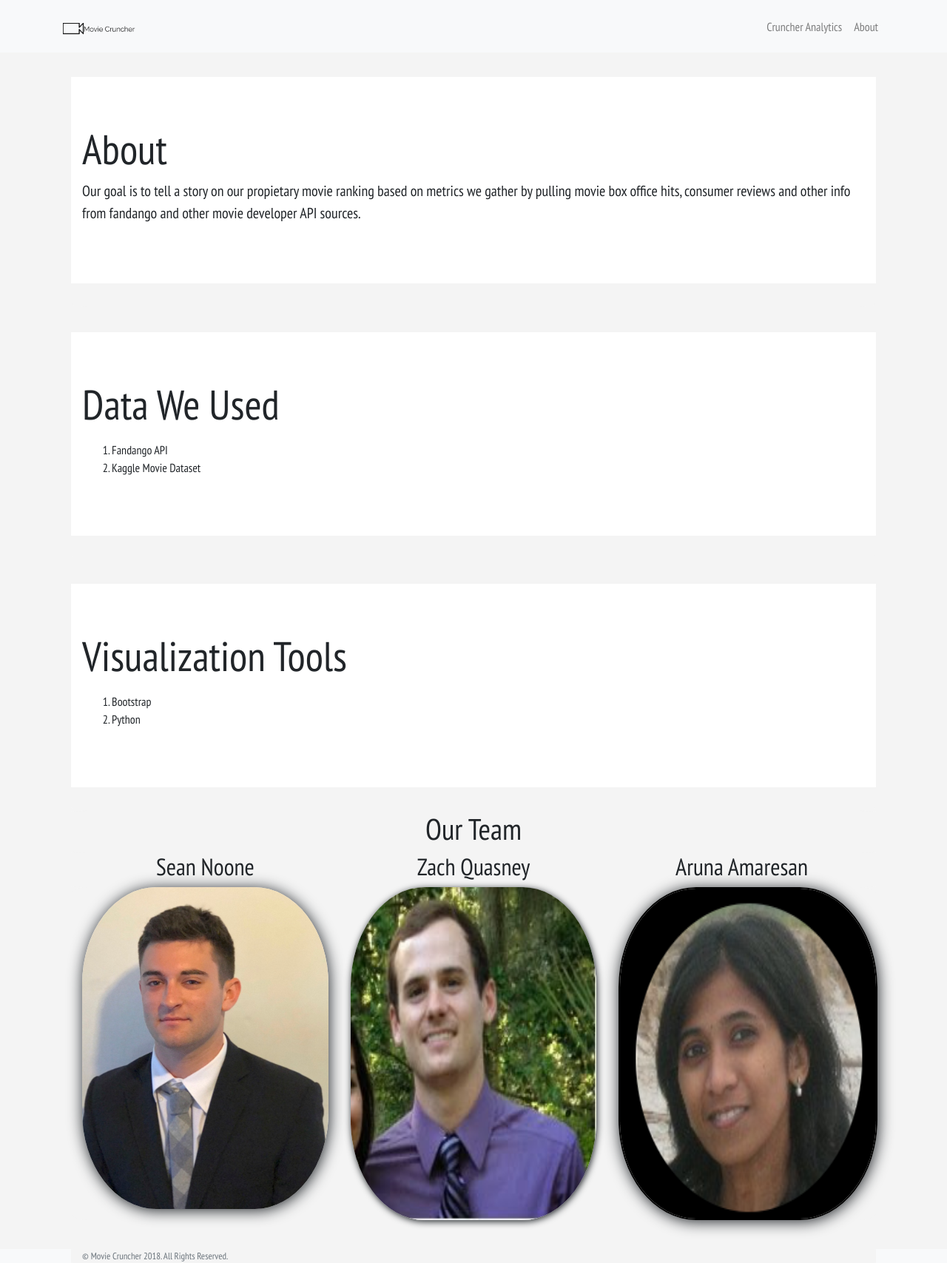
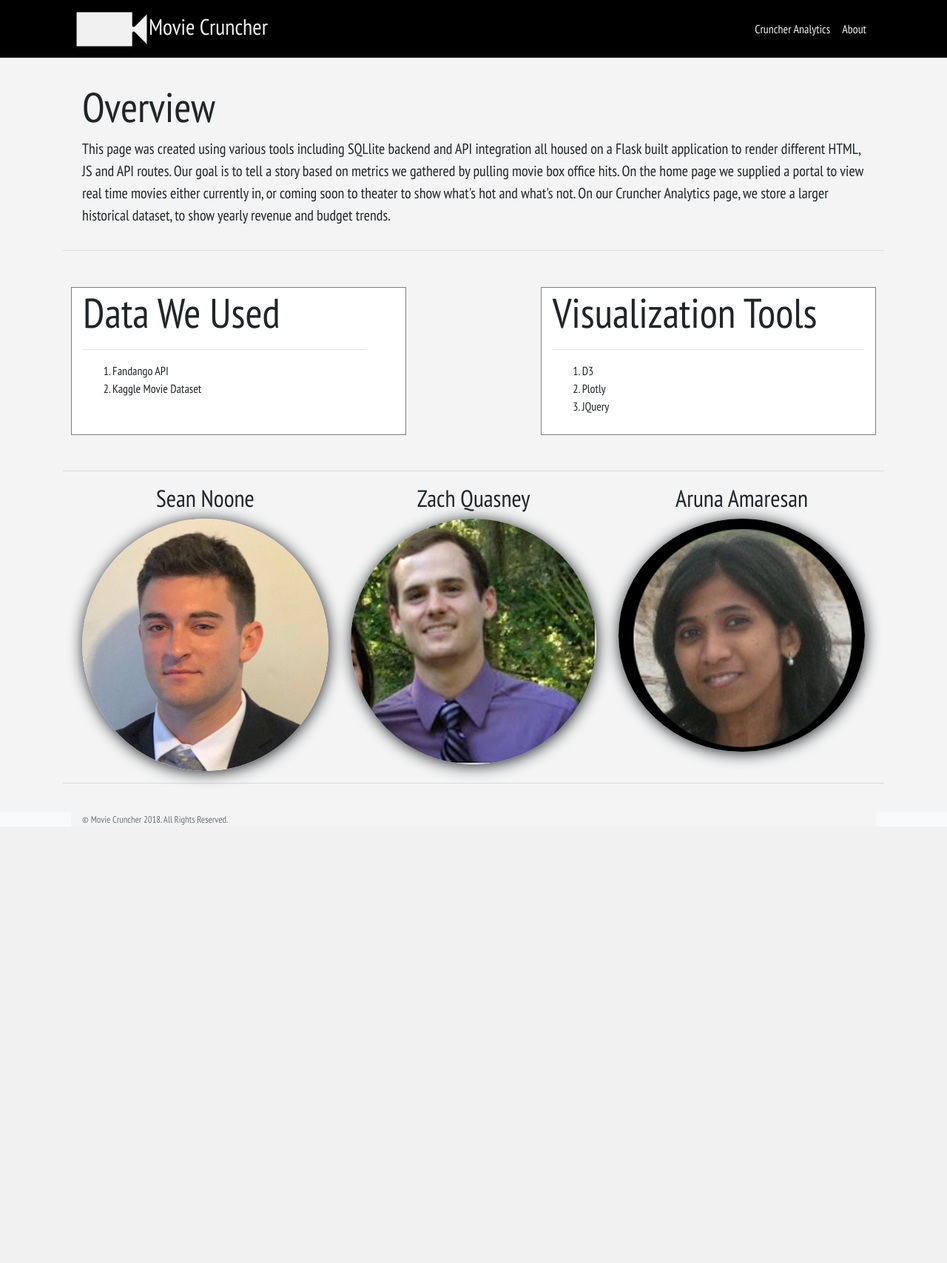
Before and after one commit to arunasunder/MovieCrunch, a Flask app: page /about in a window 1280 px wide. Shown: the whole page at 74% size. After the commit the page ends 1115 px from the top, so only its background shows below. Run offline with Flask 2, Linux system fonts and the light colour scheme; some libraries are stand-ins or nearby versions.

Commit message:
About Page Updates

```diff
--- a/static/data.js
+++ b/static/data.js
@@ -76,7 +76,7 @@ function build2plot(array3,array4){
                         .attr("class", "col-lg-3")
                         .append("p")
                         .attr("class", "card_text")
-                        .html("<b>"+title+"</b><br></br>Released: "+release_date+"<br></br><p>Cruncher Rating: "+rating+"<br>Find Tickets: ")
+                        .html("<b>"+title+"</b><br></br>Released: "+release_date+"<br></br><p>Cruncher Rating: "+rating)
                     buildplot(rev_list,title_list);
                     build2plot(title_list, rating_list);
 
--- a/static/style/style.css
+++ b/static/style/style.css
@@ -87,10 +87,14 @@ h1,h2,h3,p,table,tr,td{
 #pie_chart{
     height:500px;
     width: 100%;
+    display: block;
+    float:center;
 }
 #bar-plot{
     height:500px;
     width:100%;
+    display: block;
+    float:center;
 }
 .navbar-toggler{
     background-color:#f1f1f1;
@@ -126,12 +130,17 @@ h1,h2,h3,p,table,tr,td{
     background-color: #f1f1f1;
 }
 
+.about_wrapper{
+    background-color:white;
+    border: 1px solid grey;
+    margin-top:3%;
+    margin-bottom:3%;
+    height:200px;
+}
+#data_used{
+    padding-right: 5%;
+}
 
-#sean{
-    width: 100%;
-    border-radius: 30%;
-    box-shadow:1px 2px 20px 0px;
-}
 
 .overlay {
     position: absolute;
@@ -150,10 +159,12 @@ h1,h2,h3,p,table,tr,td{
     opacity: 1;
 }
 
+
 .text {
-    color: black;
-    font-size: 20px;
+    color: white;
+    font-size: 30px;
     position: absolute;
+    text-align: center;
     top: 50%;
     left: 50%;
     transform: translate(-50%, -50%);
@@ -161,26 +172,26 @@ h1,h2,h3,p,table,tr,td{
   }
 #zach{
     width: 100%;
-    border-radius: .5;
+    border-radius: 90%;
+    box-shadow:1px 2px 20px 0px;
+
+}
+#sean{
+    width: 100%;
+    border-radius: 100%;
+    box-shadow:1px 2px 20px 0px;
+}
+#aruna{
+    width: 100%;
+    border-radius: 100%;
+    box-shadow:1px 2px 20px 0px;
 }
 
 
 
-.text {
-    color: black;
-    font-size: 30px;
-    position: absolute;
-    top: 50%;
-    left: 50%;
-    transform: translate(-50%, -50%);
-    -ms-transform: translate(-50%, -50%);
-  }
 
-  #aruna{
-    width: 100%;
-    border-radius: 30%;
-    box-shadow:1px 2px 20px 0px;
-}
+
+
 
 @media (max-width: 1000px){
     #card1{
@@ -190,4 +201,5 @@ h1,h2,h3,p,table,tr,td{
         display: block !important;
         margin: auto;
     }
+
 }
--- a/templates/about.html
+++ b/templates/about.html
@@ -17,10 +17,10 @@
   <body>
         <!-- Navigation -->
 
-        <nav id="navigation_bar">
-            <div class="navbar navbar-expand-md navbar-light bg-light">
+        <nav id="nav_wrapper">
      <div class="container">
-              <a class="navbar-brand" href="index.html" id="logo"><img src="../static/LogoMakr_4OxzVa.png" id="logo"></a>
+        <div class="navbar navbar-default navbar-expand-md" id="navigation_bar">
+         <a class="navbar-brand" href="index.html" id="logo"><img src="../static/LogoMakr_2uCXIK.png" id="logo">Movie Cruncher</a>
           <button class="navbar-toggler" type="button" data-toggle="collapse" data-target="#navbarSupportedContent" aria-controls="navbarSupportedContent" aria-expanded="false" aria-label="Toggle navigation">
             <span class="navbar-toggler-icon"></span>
           </button>
@@ -28,33 +28,33 @@
         <div class="collapse navbar-collapse" id="navbarSupportedContent">
         <ul class="navbar-nav ml-auto" id="nav_list">
           <li class="nav-item">
-                <a class="nav-link" href="#">Cruncher Analytics <span class="sr-only">(current)</span></a>
+            <a class="nav-link" href="crunchanalyze.html">Cruncher Analytics <span class="sr-only">(current)</span></a>
           </li>
           <li class="nav-item">
-                <a class="nav-link" href="about.html">About</a>
+            <a class="nav-link" href="about.html" class="header_links">About</a>
           </li>
 
         </ul>
 
             </div>
+
         </div>
      </div>
     </nav>
       <!-- Jumbotron -->
     <div class="container">
         <div class="row" style="margin-top:3%;">
-                <div class="col-lg-12 jumbotron jumbotron-fluid" id="jumbo">
-                <div class="container">
-                    <h1 class="display-4">About</h1>
-                        <p class="lead">Our goal is to tell a story on our propietary movie ranking based on metrics we gather by pulling movie box office hits, consumer reviews and other info from fandango and other movie developer API sources. </p>
+            <div class="col-lg-12">
+                    <h1 class="display-4">Overview</h1>
+                        <p class="lead"> This page was created using various tools including SQLlite backend and API integration all housed on a Flask built application to render different HTML, JS and API routes. Our goal is to tell a story based on metrics we gathered by pulling movie box office hits. On the home page we supplied a portal to view real time movies either currently in, or coming soon to theater to show what's hot and what's not. On our Cruncher Analytics page, we store a larger historical dataset, to show yearly revenue and budget trends.</p>
             </div>
           </div>
-          </div>
+        <hr>
 
-        <div class="row" style="margin-top:3%;">
-                <div class="col-lg-12 jumbotron jumbotron-fluid" id="jumbo">
-                    <div class="container">
-                    <h1 class="display-4">Data We Used</h1>
+        <div class="row">
+            <div class="col-lg-5 about_wrapper" id="data_used">
+                    <h2 class="display-4">Data We Used</h2>
+                        <hr>
                         <p class="lead">
                             <ol>
                                 <li>Fandango API</li>
@@ -63,63 +63,54 @@
 
                         </p>
             </div>
-                </div>
-        </div>
-      </div>
-    <div class="container">
-            <div class="row" style="margin-top:3%;">
-                    <div class="col-lg-12 jumbotron jumbotron-fluid" id="jumbo">
-                        <div class="container">
-                        <h1 class="display-4">Visualization Tools</h1>
+        <div class="col-lg-2"></div>
+            <div class="col-lg-5 about_wrapper" id="viz_tools">
+                    <h2 class="display-4">Visualization Tools</h2>
+                        <hr>
                         <p class="lead"></p>
                             <ol>
-                                    <li>Bootstrap</li>
-                                    <li>Python</li>
+                                <li>D3</li>
+                                <li>Plotly</li>
+                                <li>JQuery</li>
                             </ol>
             </div>
         </div>
-            </div>
+          <hr>
+
       </div>
       <div class="container" id="wrapper2">
           <div class="row">
                 <div class ="col-lg-12">
+<!--
                         <h1 style="text-align:center">Our Team</h1>
+-->
                 </div>
           </div>
 
-          <div class="row">
-                        <div class ="col-lg-4">
-                                <h2 style="text-align:center;">Sean Noone</h2>
 
-                        </div>
-                        <div class ="col-lg-4">
-                                 <h2 style="text-align:center">Zach Quasney</h2>
-
-                        </div>
-                        <div class ="col-lg-4">
-                                <h2 style="text-align:center">Aruna Amaresan</h2>
-
-                        </div>
-
-          </div>
 
 
 
           <div class="row">
             <div class="col-lg-4">
-                    <img src = "../static/sean.jpg" alt = "fail" id="sean" style="border-radius: 30%;box-shadow:1px 2px 20px 0px;">
+                <h2 style="text-align:center;">Sean Noone</h2>
+                    <img src = "../static/sean.png" alt = "fail" id="sean">
                     <div class="overlay" id="overlay">
                         <div class="text">Student at Rutgers University</div>
                     </div>
             </div>
             <div class="col-lg-4">
-                    <img src = "../static/zachQ.jpg" alt = "fail" id="zach" style="border-radius: 30%;box-shadow:1px 2px 10px 0px; height:450px">
+                <h2 style="text-align:center">Zach Quasney</h2>
+
+                    <img src = "../static/zachQ.jpg" alt = "fail" id="zach">
                     <div class="overlay" id="overlay2">
-                            <div class="text">IT analysts at Johnson & Johnson</div>
+                            <div class="text">IT Analysts at Johnson & Johnson</div>
                         </div>
             </div>
             <div class="col-lg-4">
-                    <img src = "../static/aruna.png" alt = "fail" id="aruna" style="border-radius: 30%;box-shadow:1px 2px 20px 0px; border:2px solid black; height:450px; width:350px ">
+                <h2 style="text-align:center">Aruna Amaresan</h2>
+
+                    <img src = "../static/aruna.png" alt = "fail" id="aruna">
                     <div class="overlay" id="overlay3">
                         <div class="text">Aruna Amaresan</div>
                     </div>
@@ -127,42 +118,10 @@
 
         </div>
 
-
-        <div class="row" id="card1">
-            <div class="col-lg-12">
-            </div>
-
-
-        </div>
-        </div>
-        <!--
-        </div>
-          <div class="row">
-            <div class="col-lg-12">
-                <h3 style="text-align:center;">Movies Coming Soon</h3>
+        <hr>
 
         </div>
 
-          </div>
-          <div class="row">
-              <div class="col-lg-12">
-              <table id = "current_movies" class="table table-bordered table-hover" style="margin-top:3%;">
-                        <thead class="thead-inverse" id="coming_soon">
-                            <tr>
-                                <th class="header_style">Title</th>
-                                <th class="header_style">Release Date</th>
-                                <th class="header_style">Cruncher Rating</th>
-                            </tr>
-                        </thead>
-                    <tbody>
-                    </tbody>
-                    </table>
-              </div>
-
-          </div>
-
-
-      </div>
           <!-- Footer -->
     <footer class="footer bg-light" style="margin-top:3%;">
       <div class="container">
--- a/templates/index.html
+++ b/templates/index.html
@@ -28,7 +28,6 @@
         <!-- Navigation -->
 
  <nav id="nav_wrapper">
-     <div class="container">
         <div class="navbar navbar-default navbar-expand-md" id="navigation_bar">
          <a class="navbar-brand" href="index.html" id="logo"><img src="../static/LogoMakr_2uCXIK.png" id="logo">Movie Cruncher</a>
           <button class="navbar-toggler" type="button" data-toggle="collapse" data-target="#navbarSupportedContent" aria-controls="navbarSupportedContent" aria-expanded="false" aria-label="Toggle navigation">
@@ -49,7 +48,6 @@
             </div>
 
         </div>
-     </div>
     </nav>
 
 
```
Also changed, not shown: static/sean.jpg (deleted), static/sean.png (added), static/zachQ.jpg. Lines whose indentation alone changed are shown as unchanged.
